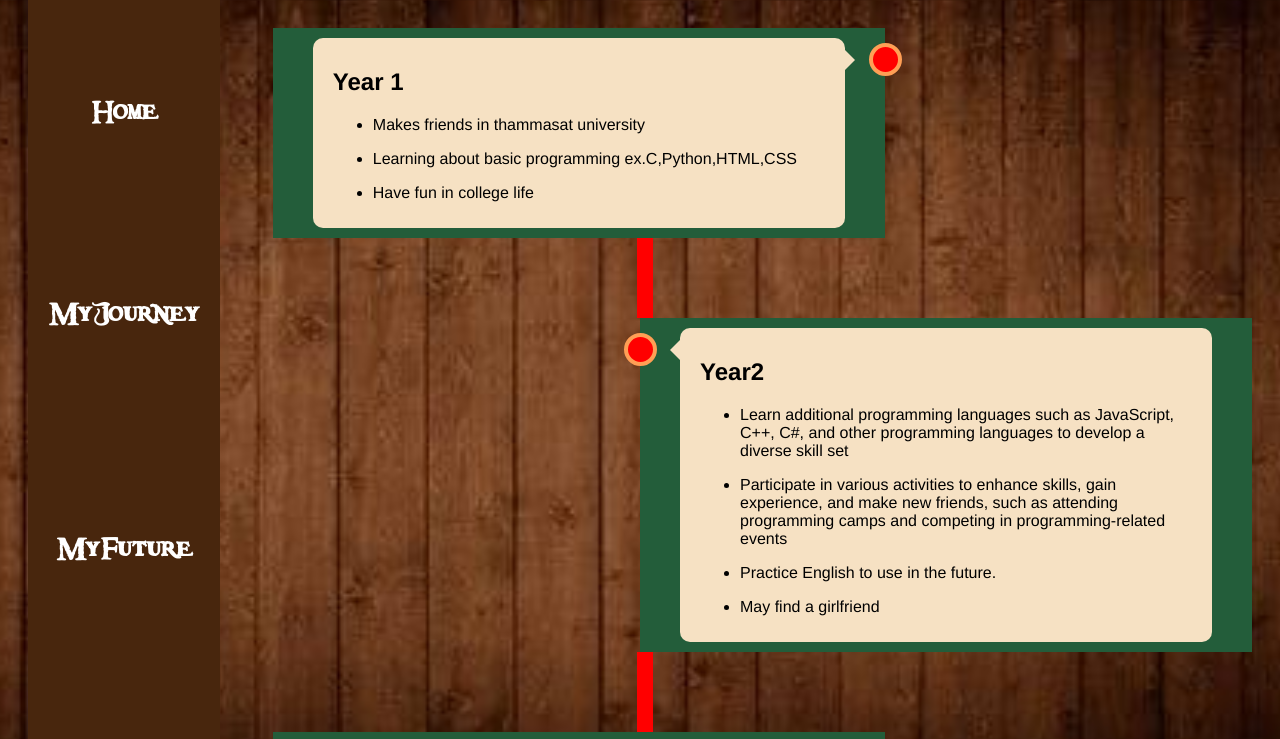
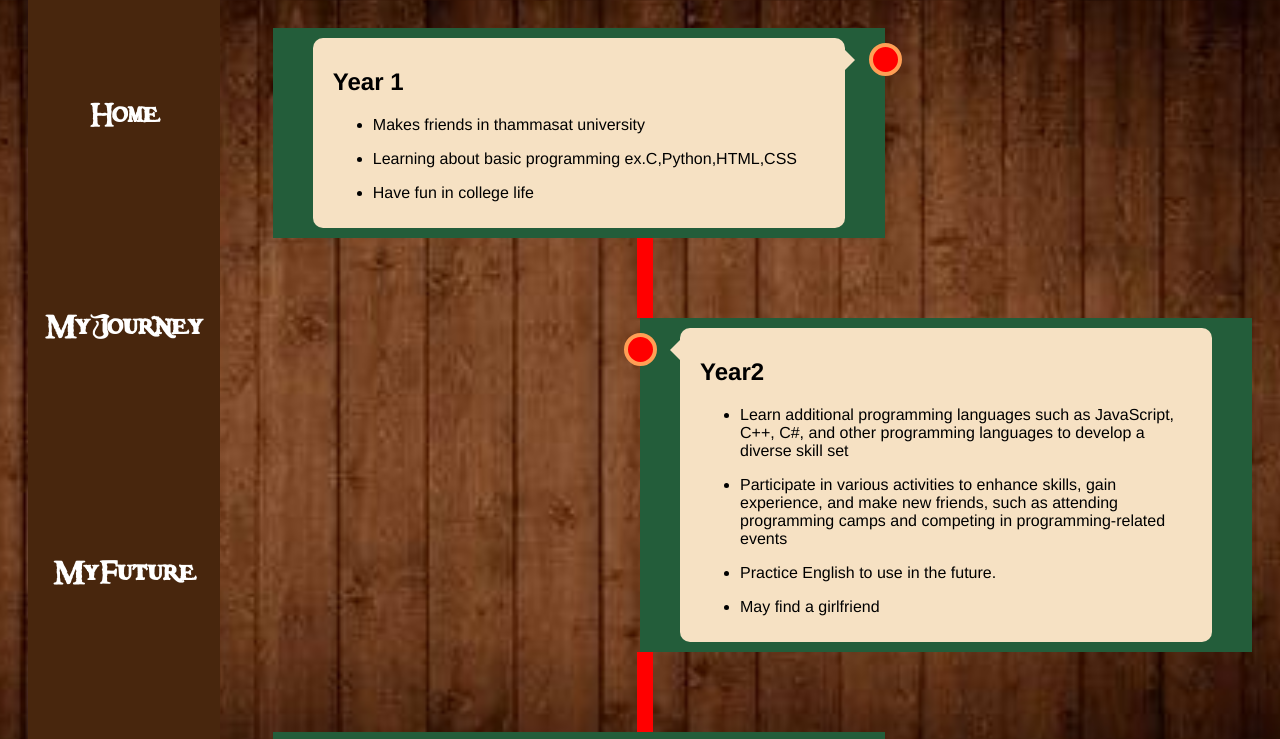
Before and after one commit to chinasusukjaroen/failture, a plain HTML site: page MyWebsite/myjourney.html in a window 1280 px wide. Shown: the top 739 px of the page. Drawn offline with Linux system fonts and the light colour scheme.

Commit message:
Myjourney.css

```diff
--- a/MyWebsite/mystylejourney.css
+++ b/MyWebsite/mystylejourney.css
@@ -54,7 +54,7 @@ nav ul li a:hover {
 .Home
 {
     line-height: 7;
-    font-size: 20px;
+    font-size: 21px;
   font-weight: bold;
   font-family: 'Pirate';
 
@@ -63,7 +63,7 @@ nav ul li a:hover {
 .MyJourney
 {
     line-height: 10;
-    font-size: 20px;
+    font-size: 21px;
     font-weight: bold;
     font-family: 'Pirate';
 
@@ -72,7 +72,7 @@ nav ul li a:hover {
 .MyFuture
 {
     line-height: 10;
-    font-size: 20px;
+    font-size: 21px;
     font-weight: bold;
     font-family: 'Pirate';
 
```
